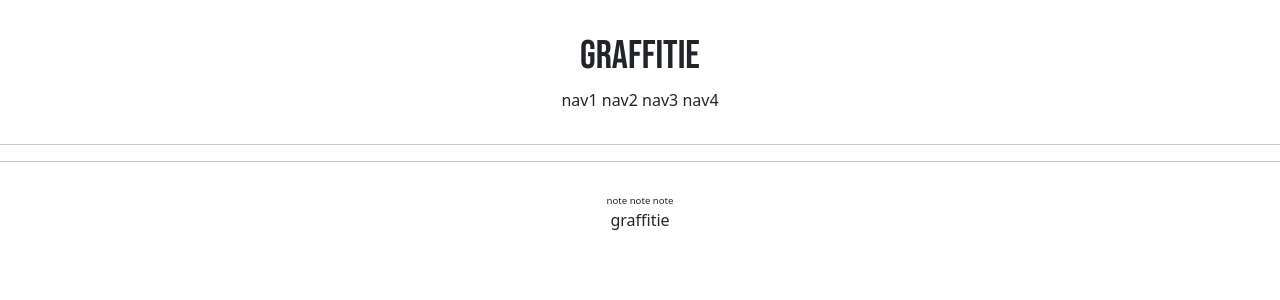
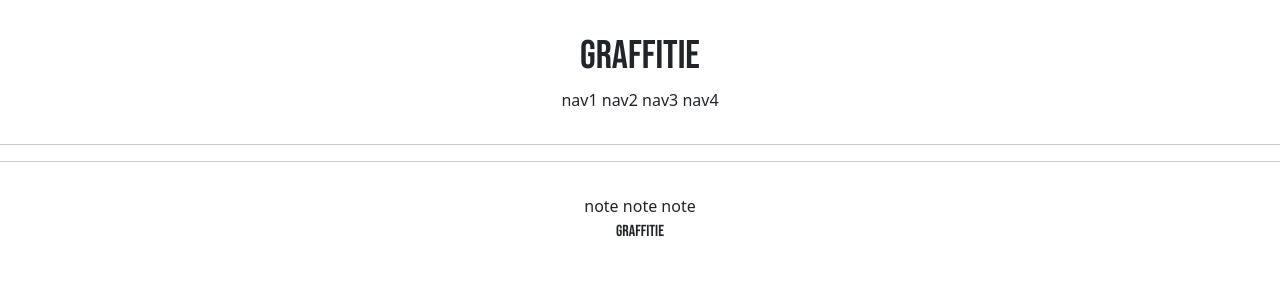
Before and after one commit to philjoong/graffitie, a Django app: template templates/base.html in a window 1280 px wide. Shown: the top 300 px of the page. Run offline with Django 3.2, Linux system fonts and the light colour scheme; the template is opened without the code that fills it, so the values that code supplies are empty.

Commit message:
add_css_in_static

```diff
--- a/graffitie/settings.py
+++ b/graffitie/settings.py
@@ -133,3 +133,7 @@ STATIC_URL = '/static/'
 # https://docs.djangoproject.com/en/3.2/ref/settings/#default-auto-field
 
 DEFAULT_AUTO_FIELD = 'django.db.models.BigAutoField'
+
+STATICFILES_DIRS = [
+    BASE_DIR / "static",
+]
--- /dev/null
+++ b/static/base.css
@@ -0,0 +1,18 @@
+.graffitie_footer_logo {
+    font-family: 'Bebas Neue', cursive;
+}
+.graffitie_footer_button{
+    sfont-size: .6rem;
+}
+
+.graffitie_footer{
+    text-align: center; margin-top: 2rem;
+}
+
+.graffitie_header_logo{
+    font-family: 'Bebas Neue', cursive;
+}
+
+.graffitie_header{
+    text-align: center; margin: 2rem;
+}
--- a/templates/footer.html
+++ b/templates/footer.html
@@ -1,10 +1,10 @@
-<div style="text-align: center; margin-top: 2rem;">
-    <div style="font-size: .6rem;">
+<div class="graffitie_footer">
+    <div class="graffitie_footer_button">
         <span>note</span>
         <span>note</span>
         <span>note</span>
     </div>
-    <div>
-        <span style="margin-top: 1rem;">graffitie</span>
+    <div style="magin-top: 1rem">
+        <span class="graffitie_footer_logo">graffitie</span>
     </div>
 </div>
--- a/templates/head.html
+++ b/templates/head.html
@@ -1,3 +1,5 @@
+{% load static %}
+
 <head>
     <meta charset="UTF-8">
     <title>graffitie</title>
@@ -7,4 +9,7 @@
     <link rel="preconnect" href="https://fonts.googleapis.com">
     <link rel="preconnect" href="https://fonts.gstatic.com" crossorigin>
     <link href="https://fonts.googleapis.com/css2?family=Bebas+Neue&display=swap" rel="stylesheet">
+
+    <!--css link-->
+    <link rel="stylesheet" type="text/css" href="{% static 'base.css' %}"
 </head>
--- a/templates/header.html
+++ b/templates/header.html
@@ -1,6 +1,6 @@
-<div style="text-align: center; margin: 2rem;">
+<div class="graffitie_header">
     <div >
-        <h1 style="font-family: 'Bebas Neue', cursive;">graffitie</h1>
+        <h1 class="graffitie_header_logo">graffitie</h1>
     </div>
     <div>
         <span>nav1</span>
```
